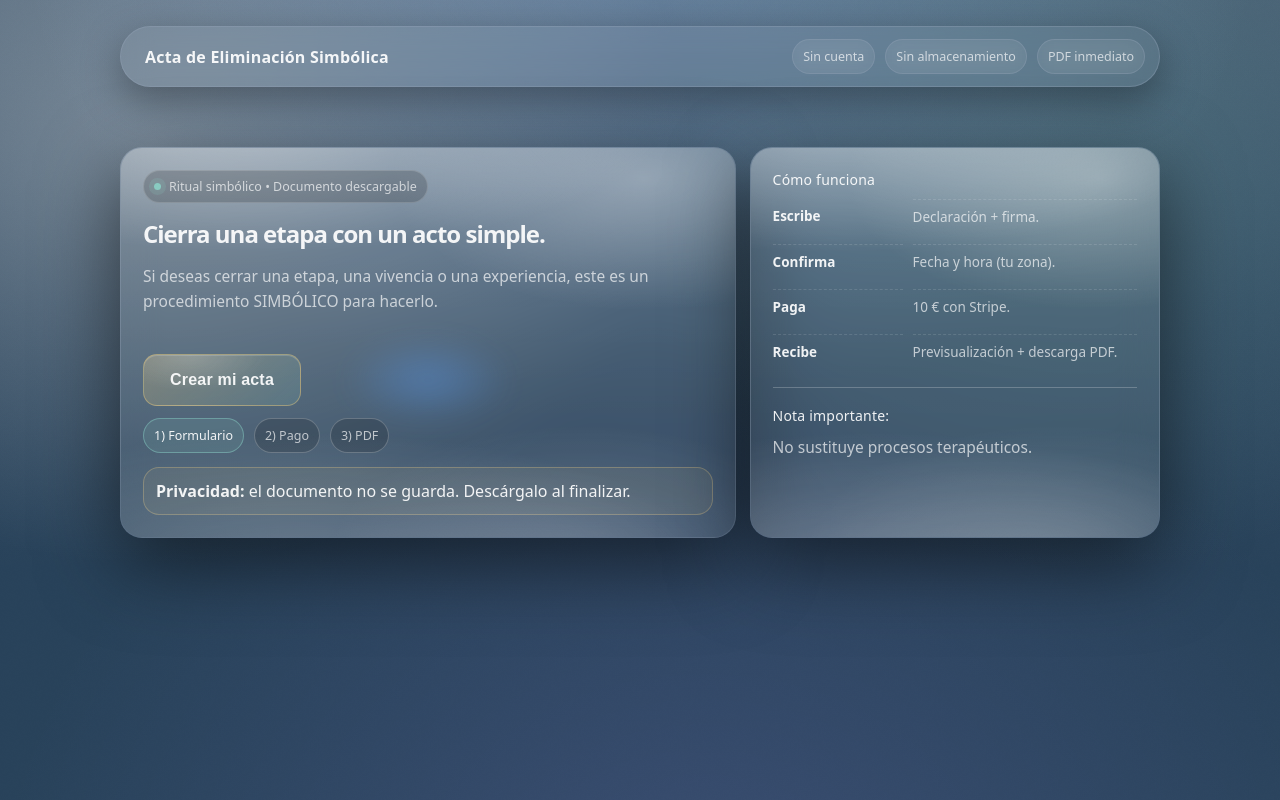
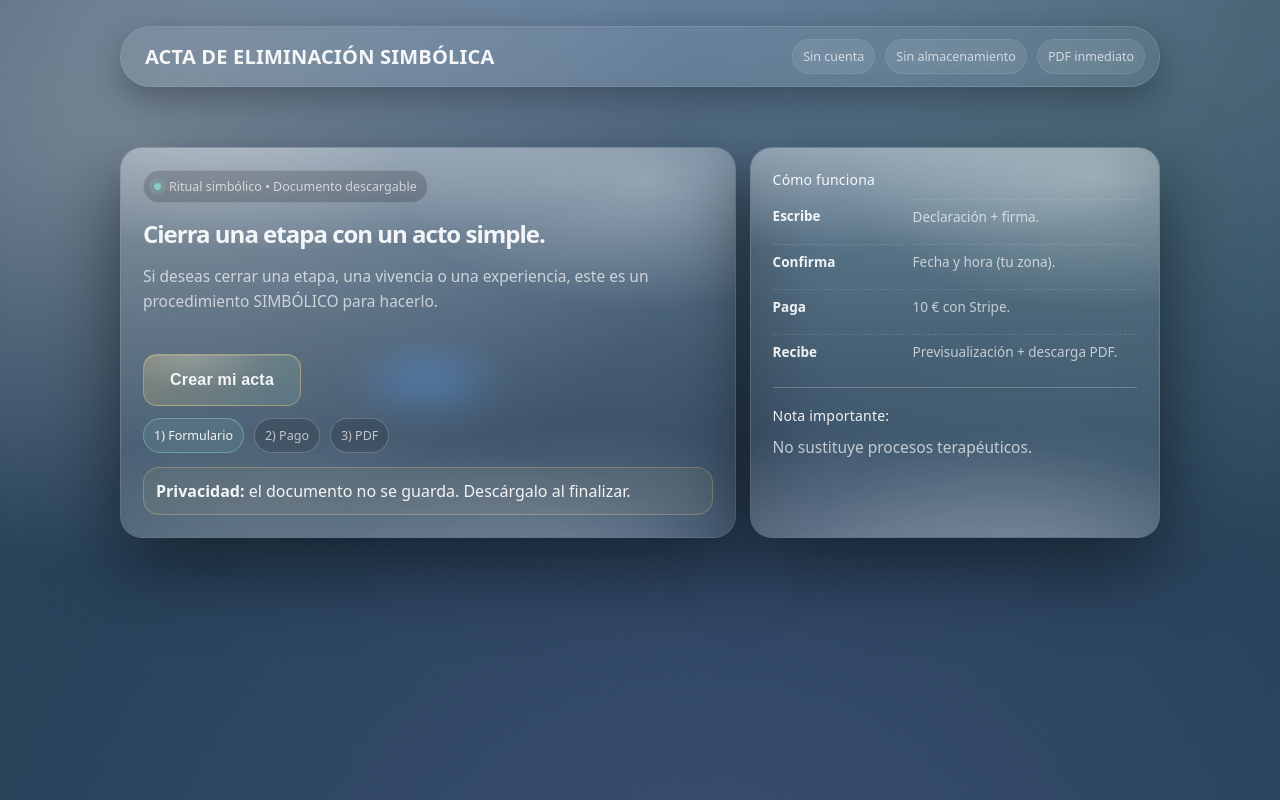
Before and after one commit to capimaker/actaeliminacion, a Next.js app: page / in a window 1280 px wide. Built offline with nearby package versions, Linux system fonts and the light colour scheme.

Commit message:
actas grandes

```diff
--- a/app/form/page.js
+++ b/app/form/page.js
@@ -73,7 +73,7 @@ function FormInner() {
       <div className="topbar formTopbar">
         <div className="brand" role="button" onClick={() => router.push("/")}>
           <span  />
-          <span className="actabtn">Acta de Eliminación Simbólica</span>
+          <span className="actabtn">ACTA DE ELIMINACIÓN SIMBÓLICA</span>
         </div>
         <div className="pills">
           <div className="pill">
--- a/app/page.js
+++ b/app/page.js
@@ -9,7 +9,7 @@ export default function Home() {
       <div className="topbar">
         <div className="brand">
           <span />
-          <span>Acta de Eliminación Simbólica</span>
+          <span className="actabtn">ACTA DE ELIMINACIÓN SIMBÓLICA</span>
         </div>
         <div className="pills">
           <div className="pill">Sin cuenta</div>
--- a/app/success/page.js
+++ b/app/success/page.js
@@ -30,7 +30,7 @@ function SuccessInner() {
       <div className="topbar">
         <div className="brand" role="button" onClick={() => router.push("/")}>
 
-          <span className="actabtn">Acta de Eliminación Simbólica</span>
+          <span className="actabtn">ACTA DE ELIMINACIÓN SIMBÓLICA</span>
         </div>
         <div className="pills">
           <div className="pill">Pago verificado</div>
```
